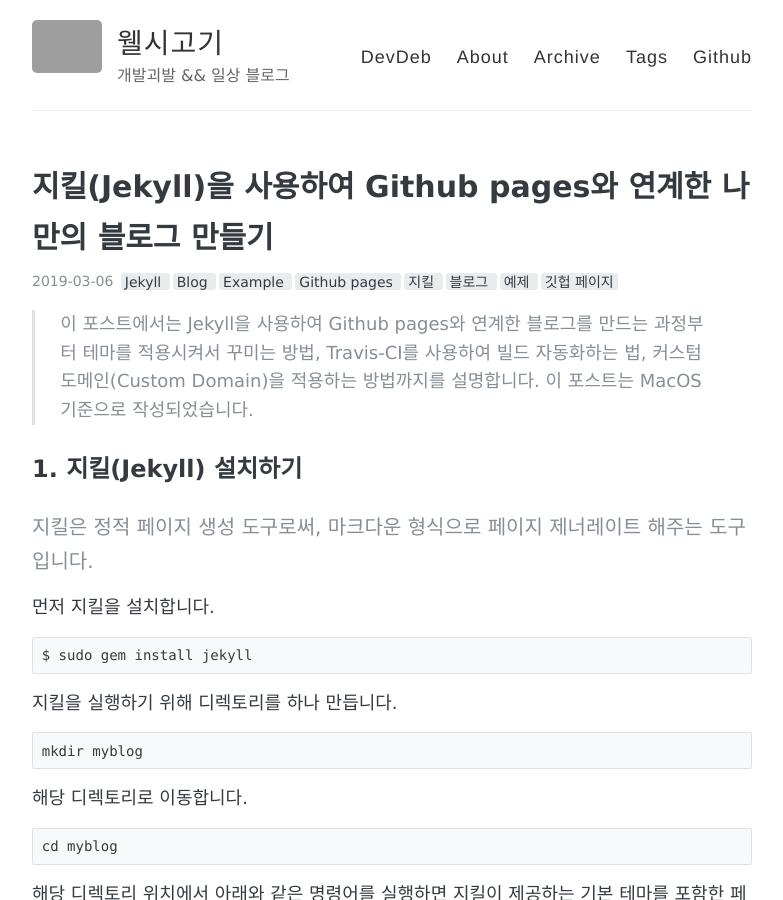
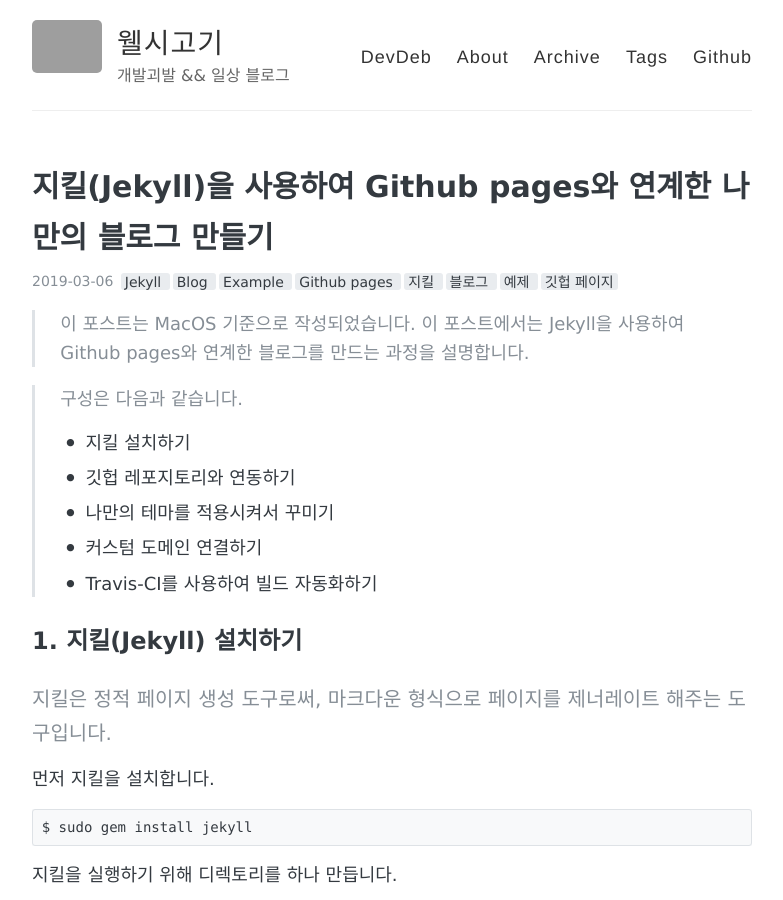
Before and after one commit to Leeheejin/leeheejin.github.io, a Jekyll site: the page built from _posts/2019-03-06-jekyll-blog-example-githubpages.md, in a window 1280 px wide and 900 px high. Shown: the whole window, without its empty margins (248-1031 px from the left). Built offline with Jekyll 4.4.1, drawn with Linux system fonts in a browser that asks for light colours; grey boxes are pictures that could not be loaded.

Commit message:
Update 2019-03-06-jekyll-blog-example-githubpages.md

```diff
--- a/_posts/2019-03-06-jekyll-blog-example-githubpages.md
+++ b/_posts/2019-03-06-jekyll-blog-example-githubpages.md
@@ -5,14 +5,20 @@ tags: [Jekyll, Blog, Example, Github pages, 지킬, 블로그, 예제, 깃헙
 comments: true
 ---
 
-> 이 포스트에서는 Jekyll을 사용하여 Github pages와 연계한 블로그를 만드는 과정부터 테마를 적용시켜서 꾸미는 방법,
-Travis-CI를 사용하여 빌드 자동화하는 법, 커스텀 도메인(Custom Domain)을 적용하는 방법까지를 설명합니다.
-이 포스트는 MacOS 기준으로 작성되었습니다.
+> 이 포스트는 MacOS 기준으로 작성되었습니다.
+이 포스트에서는 Jekyll을 사용하여 Github pages와 연계한 블로그를 만드는 과정을 설명합니다.
+
+> 구성은 다음과 같습니다.
+> * 지킬 설치하기
+> * 깃헙 레포지토리와 연동하기
+> * 나만의 테마를 적용시켜서 꾸미기
+> * 커스텀 도메인 연결하기
+> * Travis-CI를 사용하여 빌드 자동화하기
 
 
 ## 1. 지킬(Jekyll) 설치하기
 
-#### 지킬은 정적 페이지 생성 도구로써, 마크다운 형식으로 페이지 제너레이트 해주는 도구입니다.
+#### 지킬은 정적 페이지 생성 도구로써, 마크다운 형식으로 페이지를 제너레이트 해주는 도구입니다.
 
 먼저 지킬을 설치합니다.
 
```
